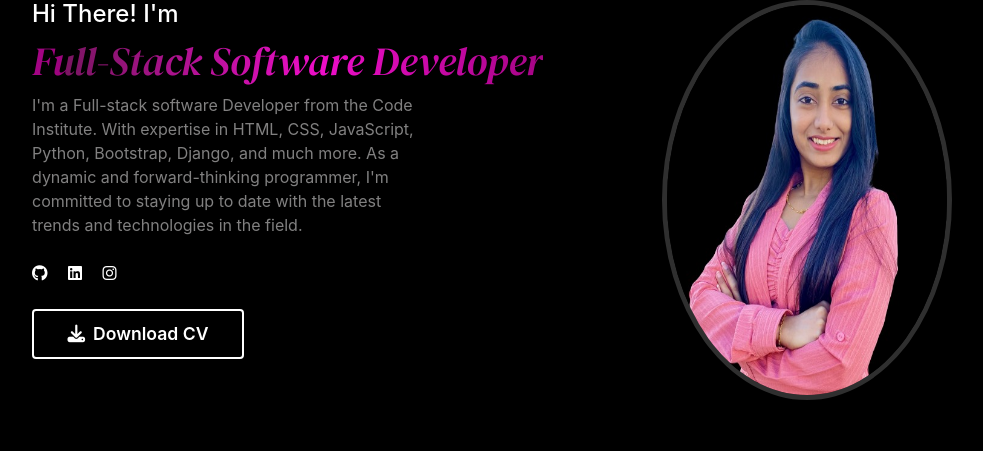
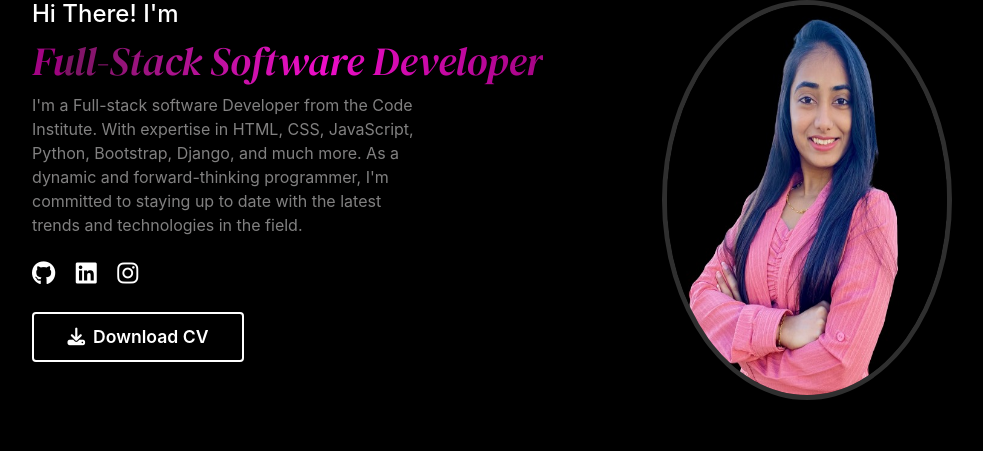
Before and after one commit to Dhvani-intwala/portfolio, a Django app: page / in a window 1280 px wide. Shown: the part 161-612 px from the top of the page, without its empty margins (143-1126 px from the left). Run offline with Django 5.2, Linux system fonts and the light colour scheme; some libraries are stand-ins or nearby versions; some web fonts are replaced.

Commit message:
Add social link size

```diff
--- a/home/templates/home/index.html
+++ b/home/templates/home/index.html
@@ -19,9 +19,9 @@
                     <p class="text-color mt-2">I'm a Full-stack software Developer from the Code Institute. With expertise in HTML, CSS, JavaScript, Python, Bootstrap, Django, and much more. As a dynamic and forward-thinking programmer, I'm committed to staying up to date with the latest trends and technologies in the field.</p>
 
                     <div class="mt-4">
-                        <a class="link" href="https://github.com/Dhvani-intwala" target="_blank" rel="noopener" aria-label="Link to github page"><i class="fab fa-github text-white mr-3"></i></a>
-                        <a class="link" href="https://www.linkedin.com/in/dhvani-intwala/" target="_blank" rel="noopener" aria-label="Link to linkedin page"><i class="fab fa-linkedin text-white mr-3"></i></a>
-                        <a class="link" href="https://www.instagram.com/dhvanionajourney/" target="_blank" rel="noopener" aria-label="Link to instagram page"><i class="fab fa-instagram text-white"></i></a>
+                        <a class="link" href="https://github.com/Dhvani-intwala" target="_blank" rel="noopener" aria-label="Link to github page"><i class="fab fa-github text-white mr-3 social-link"></i></a>
+                        <a class="link" href="https://www.linkedin.com/in/dhvani-intwala/" target="_blank" rel="noopener" aria-label="Link to linkedin page"><i class="fab fa-linkedin text-white mr-3 social-link"></i></a>
+                        <a class="link" href="https://www.instagram.com/dhvanionajourney/" target="_blank" rel="noopener" aria-label="Link to instagram page"><i class="fab fa-instagram text-white social-link"></i></a>
                     </div>
                     <div class="d-flex mb-5 mt-4">
                         <a href="lebenslauf.pdf" download="lebenslauf" class="btn cv-btn button"><i class="fa fa-download mr-2"></i>Download CV</a>
--- a/static/css/style.css
+++ b/static/css/style.css
@@ -146,6 +146,9 @@ ul li a{
     display: inline-block;
     margin-bottom: 70px;
 
+}
+.social-link{
+    font-size: x-large;
 }
 
 /********* HOME PAGE STYLES  *******/
```
